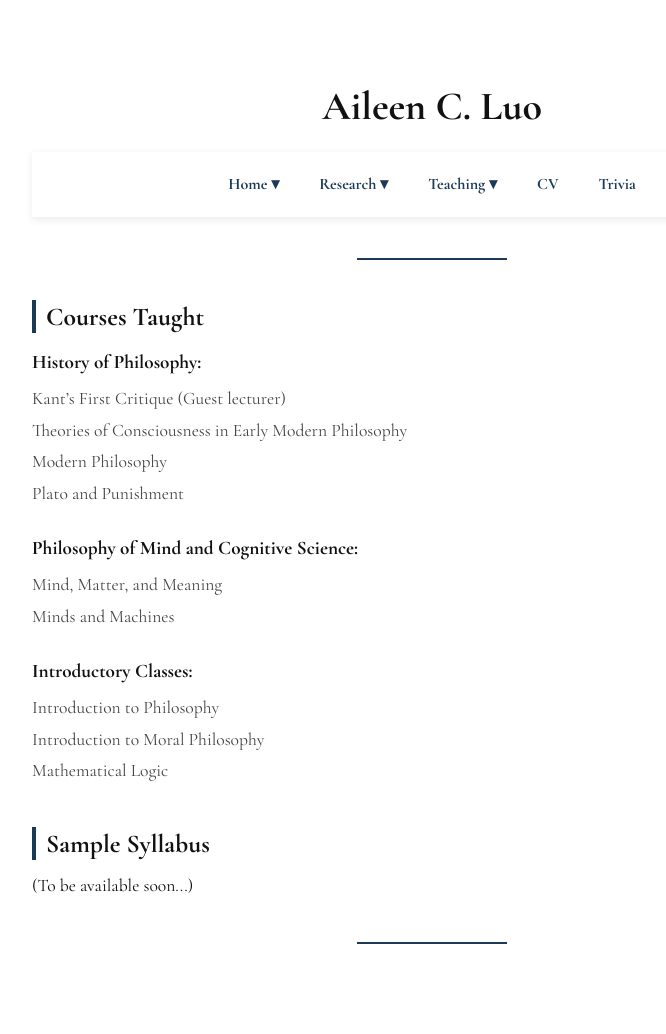
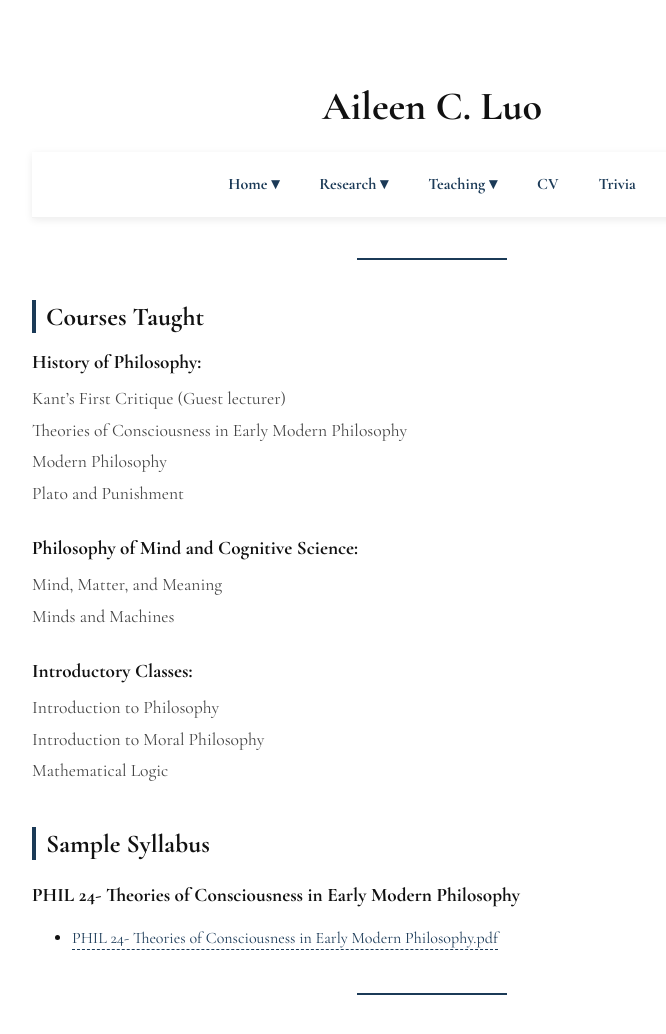
Before and after one commit to aileencluo/aileencluo.github.io, a Jekyll site: the page built from teaching.md, in a window 1280 px wide and 1075 px high. Shown: the top 1034 px of the window, without its empty margins (208-874 px from the left). Built offline with Jekyll 4.4.1, drawn with Linux system fonts in a browser that asks for light colours.

Commit message:
Update teaching.md

```diff
--- a/teaching.md
+++ b/teaching.md
@@ -33,7 +33,16 @@ Mathematical Logic
 
 <!-- ===== Sample Syllabus ===== -->
 <h2 id="sample syllabus" style="font-size:1.6em; margin-top:40px; border-left:4px solid #1B3A57; padding-left:10px;">Sample Syllabus</h2>
-<p>(To be available soon...)</p>
+<h3 class="subhead" style="margin-top:1.2em;">PHIL 24- Theories of Consciousness in Early Modern Philosophy</h3>
+<ul>
+  <li>
+    <a class="file-link"
+       href="{{ '/assets/syllabi/PHIL 24- Theories of Consciousness in Early Modern Philosophy.pdf' | relative_url }}"
+       target="_blank" rel="noopener">
+      PHIL 24- Theories of Consciousness in Early Modern Philosophy.pdf
+    </a>
+  </li>
+</ul>
 
 
 
```
